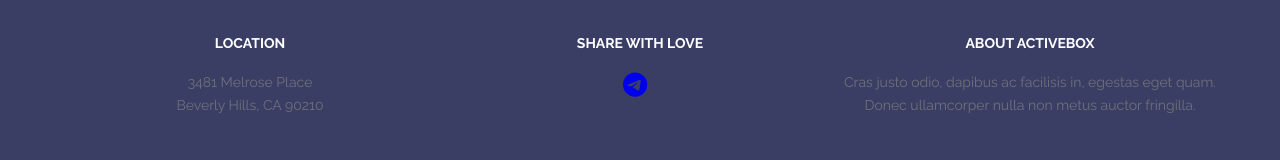
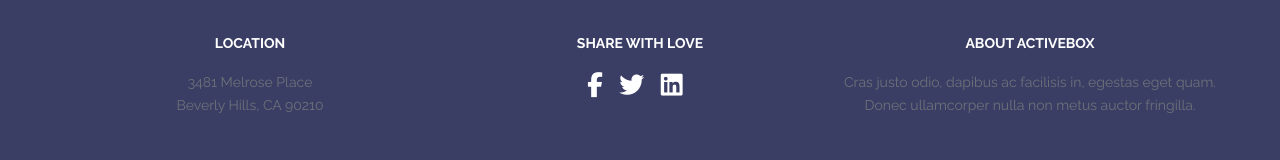
Before and after one commit to Kirill365-hub/Projects, a plain HTML site: page active_box/index.html in a window 1280 px wide. Shown: the part 3858-4018 px from the top of the page. Drawn offline with nearby package versions, Linux system fonts and the light colour scheme.

Commit message:
Update index.html

```diff
--- a/active_box/index.html
+++ b/active_box/index.html
@@ -323,7 +323,9 @@
           <div class="footer_social">
             <p class="social_title">Share with Love</p>
             <div class="card_social fs">
-              <a href="https://t.me/kirill_qwerty"><i class="fab fa-telegram"></i></a>
+              <i class="fab fa-facebook-f"></i>
+              <i class="fab fa-twitter"></i>
+              <i class="fab fa-linkedin"></i>
             </div>
           </div>
           <div class="footer_about_us">
```
